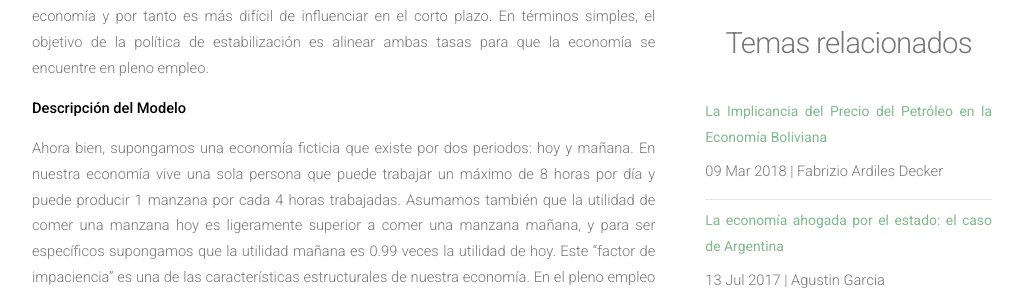
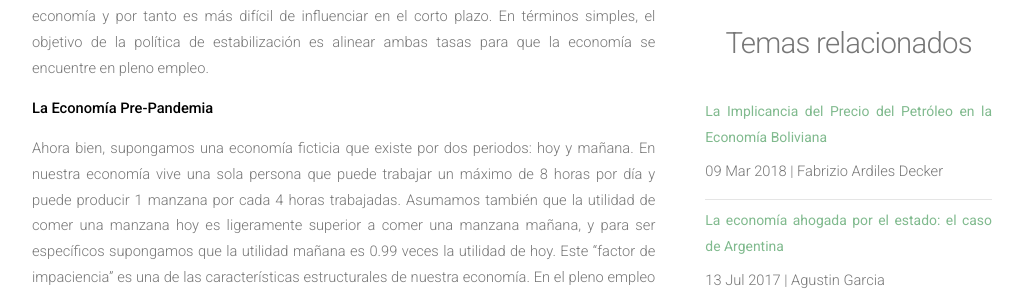
Before and after one commit to faroeconomics/faroeconomics.github.io, a Jekyll site: the page built from _posts/2020-04-19-macroeconomia-y-pandemia.markdown, in a window 1280 px wide and 900 px high, scrolled down 1139 px. Shown: the part 161-453 px from the top of the window, without its empty margins (128-1151 px from the left). Built offline with Jekyll 4.4.1, drawn with Linux system fonts in a browser that asks for light colours; nearby versions of some CDN libraries; library files that are not in the unit come from our copies; a script that is not in the unit is left out; comment, search, counter and statistics services are not loaded.

Commit message:
updated macroeconomia pandemias

```diff
--- a/_posts/2020-04-19-macroeconomia-y-pandemia.markdown
+++ b/_posts/2020-04-19-macroeconomia-y-pandemia.markdown
@@ -17,7 +17,7 @@ No hay duda de que aplacar la crisis sanitaria causada por la pandemia del coron
 
 Antes de continuar, necesitamos introducir dos conceptos: la tasa de interés real y la tasa de interés natural de la economía. La tasa de interés real refleja costo de oportunidad del consumo entre dos periodos tiempo. La tasa de interés natural es la tasa de interés que refleja costo de oportunidad del consumo cuando la economía puede usar todos los factores de producción, lo que equivale a decir que estamos en pleno empleo. La tasa de interés real se puede observar directamente y puede ser afectada por decisiones de política económica, mientras que la tasa de interés natural no es directamente observable, se determina por factores estructurales de la economía y por tanto es más difícil de influenciar en el corto plazo. En términos simples, el objetivo de la política de estabilización es alinear ambas tasas para que la economía se encuentre en pleno empleo.
 
-__Descripción del Modelo__
+__La Economía Pre-Pandemia__
 
 Ahora bien, supongamos una economía ficticia que existe por dos periodos: hoy y mañana. En nuestra economía vive una sola persona que puede trabajar un máximo de 8 horas por día y puede producir 1 manzana por cada 4 horas trabajadas. Asumamos también que la utilidad de comer una manzana hoy es ligeramente superior a comer una manzana mañana, y para ser específicos supongamos que la utilidad mañana es 0.99 veces la utilidad de hoy. Este “factor de impaciencia” es una de las características estructurales de nuestra economía.  En el pleno empleo de nuestra economía, se trabajan 8 horas hoy y 8 horas mañana, se produce un total de 4 manzanas y se consumen 4 manzanas. La tasa de interés real en esta economía es igual a la tasa de interés natural y equivale a 1% = 100x(1-0.99). A dicha tasa de interés, resulta optimo igualar el consumo de manzanas en ambos periodos.
 
```
